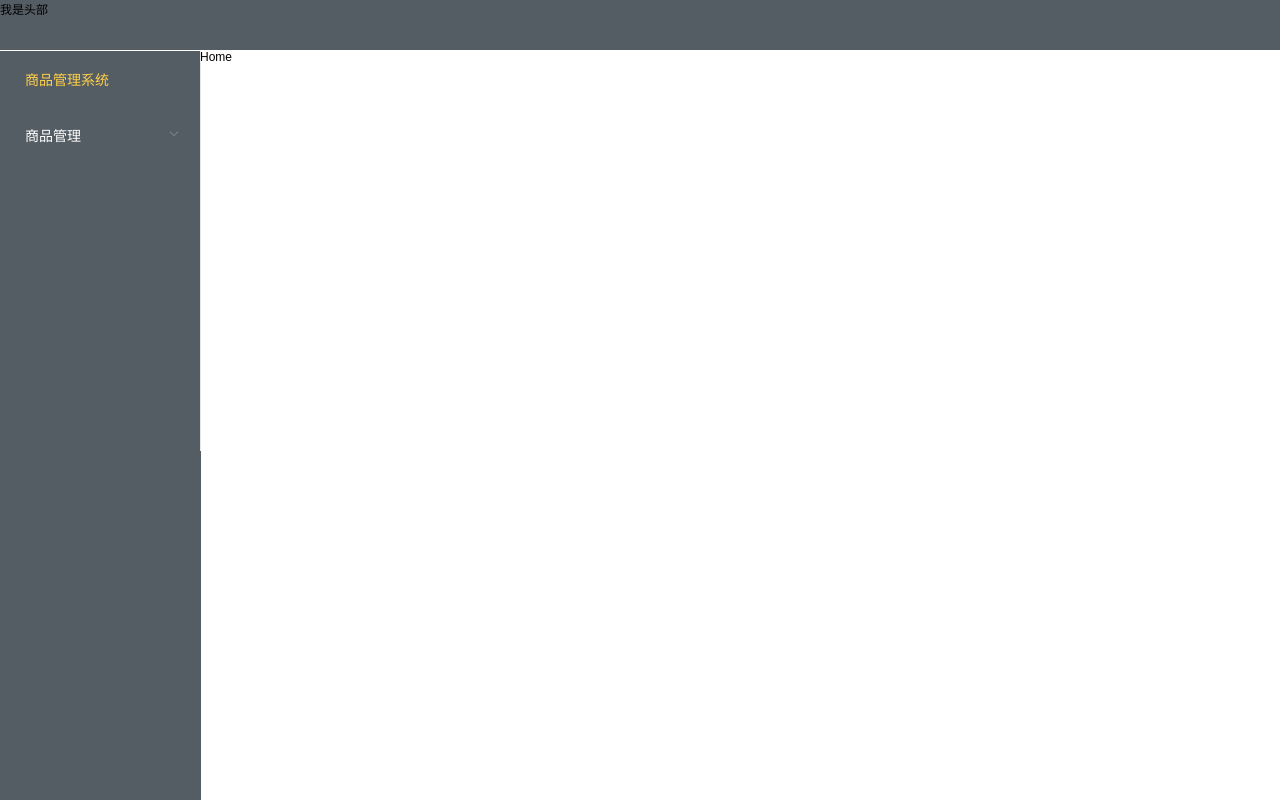
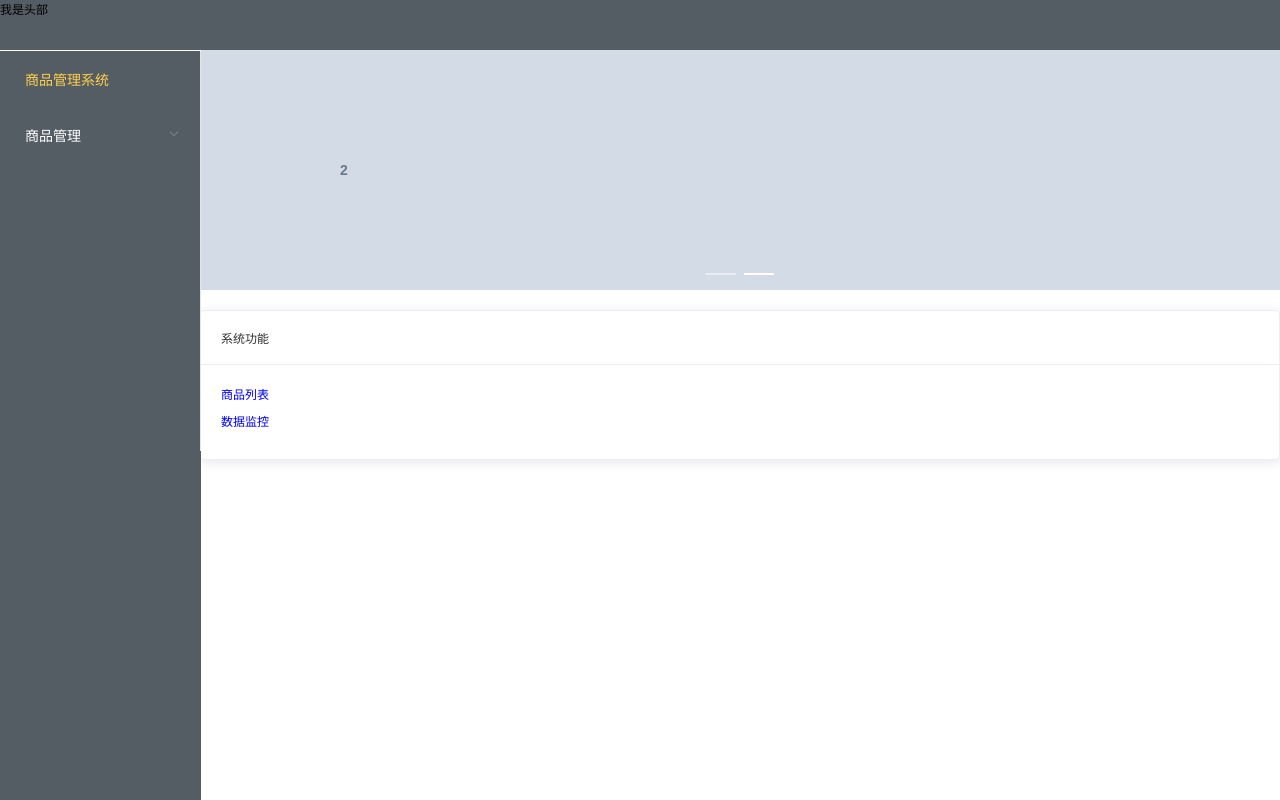
Before and after one commit to lixiaxopeng0/shopping-manage, a Vue app in the folder manage/: page /base/home in a window 1280 px wide. Built offline with nearby package versions, Linux system fonts and the light colour scheme; a small style sheet from the web is missing.

Commit message:
16.6 概览修改
Signed-off-by: starry <9738097+boundless-starry-sky@user.noreply.gitee.com>

```diff
--- a/manage/src/views/MyHome/index.vue
+++ b/manage/src/views/MyHome/index.vue
@@ -1,12 +1,64 @@
 <template>
     <div>
-        Home
+        <div class="block">
+            <div class="carousel-content">
+                <el-carousel trigger="click" height="240px">
+                    <el-carousel-item v-for="item in 2" :key="item">
+                        <h3 class="small">{{ item }}</h3>
+                    </el-carousel-item>
+                </el-carousel>
+            </div>
+        </div>
+        <el-card class="box-card">
+            <div slot="header" class="clearfix">
+                <span>系统功能</span>
+            </div>
+            <div v-for="item in feature" :key="item.url" class="links">
+                <router-link :to="item.url" @click="click(item)">{{ item.text }}</router-link>
+            </div>
+        </el-card>
     </div>
 </template>
 <script>
 export default {
-    name: 'MyHome'
+    name: 'MyHome',
+    data() {
+        return {
+            feature: [
+                {text: '商品列表', url: '/base/shop-list'},
+                {text: '数据监控', url: '/base/shop-monitoring'},
+            ]
+        };
+    }
 };
 </script>
 <style scoped lang="less">
+.block {
+    --height: 240px;
+
+    height: var(--height);
+    background: #d3dce6;
+    display: flex;
+    justify-content: center;
+    margin-bottom: 20px;
+
+    .el-carousel__item h3 {
+        color: #475669;
+        font-size: 14px;
+        opacity: 0.75;
+        line-height: 240px;
+        margin: 0;
+    }
+
+    .carousel-content {
+        width: 800px;
+    }
+}
+
+
+.links {
+    margin-bottom: 10px;
+}
+
+
 </style>
```
